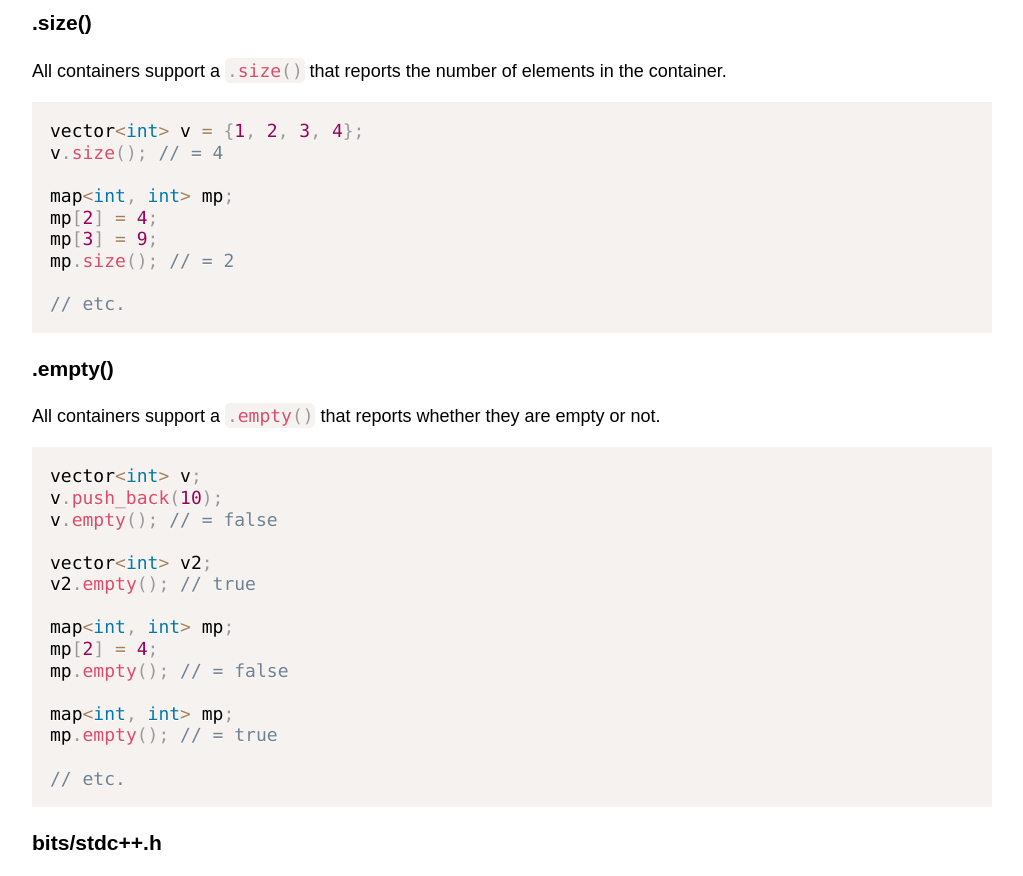
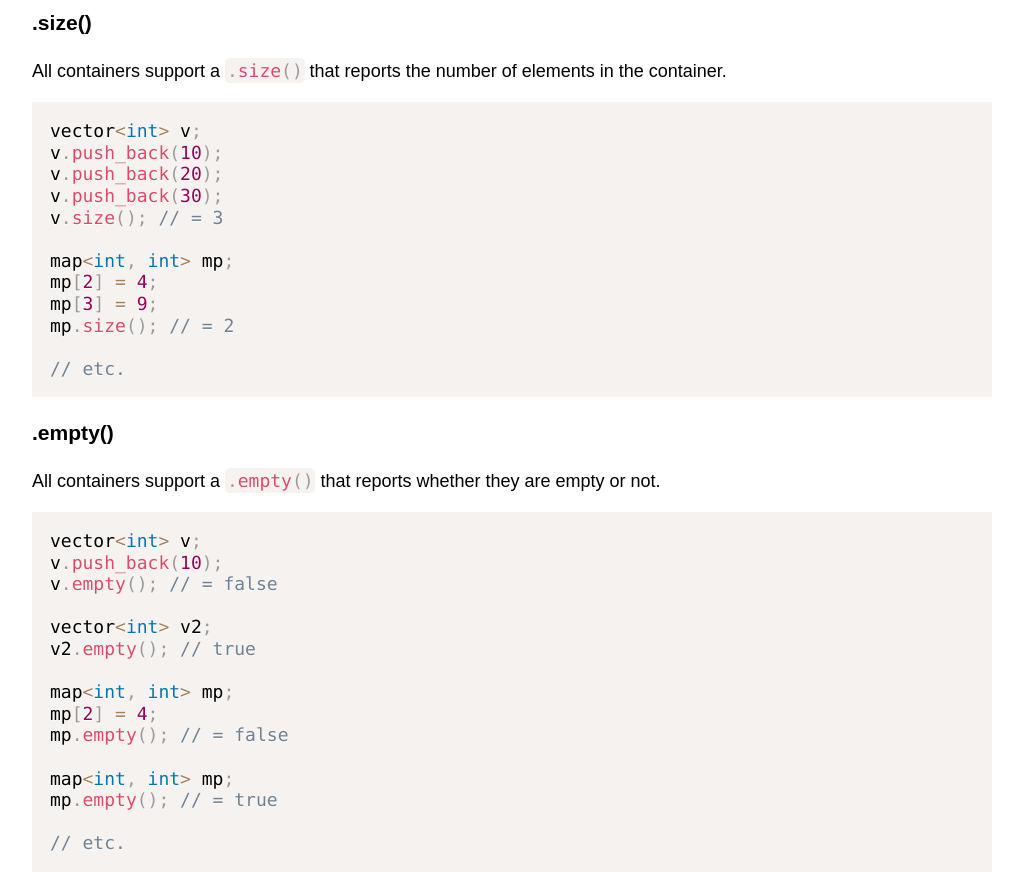
Before and after one commit to polybuildr/code-quickref, a website: page public/cpp.html in a window 1280 px wide. Shown: the part 1220-2096 px from the top of the page, without its empty margins (128-1151 px from the left). Drawn offline with Linux system fonts and the light colour scheme.

Commit message:
(Correctly) don't use C++11 init list in .size example

```diff
--- a/public/cpp.html
+++ b/public/cpp.html
@@ -52,8 +52,11 @@ auto it = mymap.begin(); // type inferred
 </code></pre>
 <h3 id="-size-">.size()</h3>
 <p>All containers support a <code class="language-cpp">.size()</code> that reports the number of elements in the container.</p>
-<pre><code class="lang-cpp">vector&lt;int&gt; v = {1, 2, 3, 4};
-v.size(); // = 4
+<pre><code class="lang-cpp">vector&lt;int&gt; v;
+v.push_back(10);
+v.push_back(20);
+v.push_back(30);
+v.size(); // = 3
 
 map&lt;int, int&gt; mp;
 mp[2] = 4;
```
Also changed, not shown: pages/cpp.md (+5 -2 lines).
